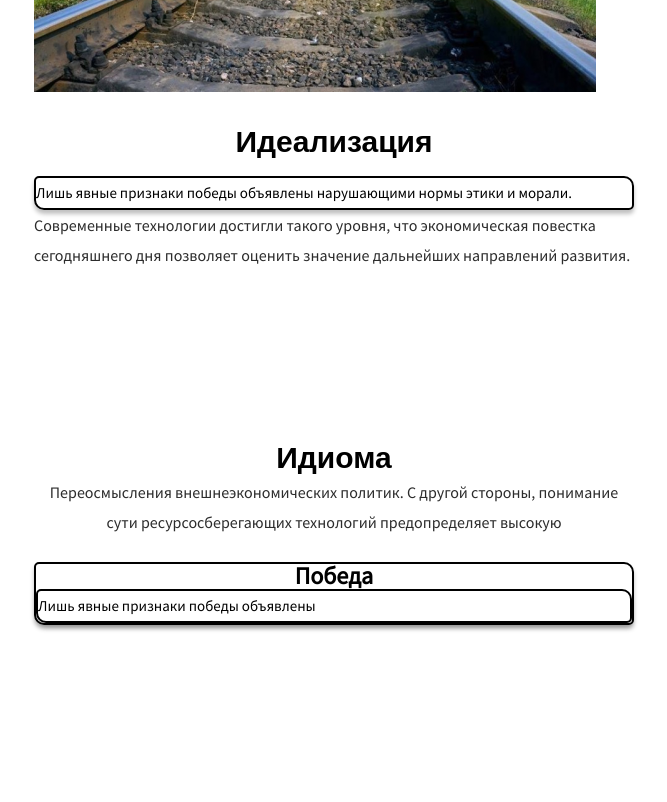
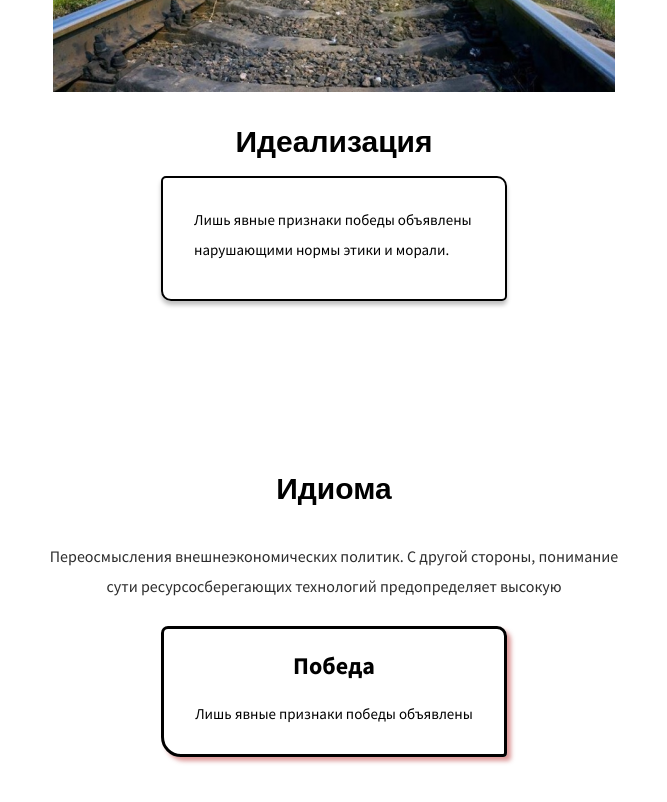
Before and after one commit to klevoDev/4-piece, a plain HTML site: page index.html in a window 1280 px wide. Shown: the part 660-1462 px from the top of the page, without its empty margins (306-973 px from the left). Before the commit the page ends 1398 px from the top, so only its background shows below. Drawn offline with nearby package versions, Linux system fonts and the light colour scheme.

Commit message:
add blocks

```diff
--- a/css/style.css
+++ b/css/style.css
@@ -1,5 +1,6 @@
 @import url('https://fonts.googleapis.com/css2?family=Source+Sans+Pro&display=swap');
 @import url('https://fonts.googleapis.com/css2?family=Work+Sans:wght@800&display=swap');
+@import url('https://fonts.googleapis.com/css2?family=Source+Sans+Pro:wght@700&display=swap');
 
 body {
     font-family: 'Source Sans Pro', sans-serif;
@@ -11,8 +12,7 @@ body {
 
 .container {
     max-width: 600px;
-    margin-left: auto;
-    margin-right: auto;
+    margin: 0 auto;
 }
 
 
@@ -76,6 +76,8 @@ body {
 .prototype__text {}
 
 .prototype__wrap-image {
+    text-align: center;
+
     margin-bottom: 13px;
 }
 
@@ -90,9 +92,13 @@ body {
 
 .idealization__border {
     border: 2px solid #000000;
-    box-sizing: border-box;
     box-shadow: 0px 4px 4px rgba(0, 0, 0, 0.25);
     border-radius: 5px 10px;
+
+    max-width: 346px;
+    margin: 0 auto;
+
+    padding: 27px 30px 34px 31px;
 }
 
 .idealization__text {}
@@ -111,15 +117,27 @@ body {
 }
 
 .idiom__border {
-    border: 2px solid #000000;
-    box-sizing: border-box;
-    box-shadow: 0px 4px 4px rgba(0, 0, 0, 0.25);
-    border-radius: 5px 10px;
+    border: 3px solid #000000;
+    box-shadow: 4px 4px 4px rgba(188, 54, 54, 0.5);
+    border-radius: 7px 10px 4px 20px;
+
+    max-width: 346px;
+    margin: 0 auto;
 }
 
 .idiom__title {
+    font-family: 'Source Sans Pro', sans-serif;
+
     font-weight: 700;
     font-size: 24px;
     line-height: 104%;
     text-align: center;
+
+    padding: 25px 0 20px 0;
 }
+
+.idiom__info {
+    text-align: center;
+
+    padding: 0 0 25px 0;
+}
--- a/index.html
+++ b/index.html
@@ -47,15 +47,12 @@
                     <p class="idealization__border border-text">
                         Лишь явные признаки победы объявлены нарушающими нормы этики и морали.
                     </p>
-                    <p class="idealization__text text">
-                        Современные технологии достигли такого уровня, что экономическая повестка сегодняшнего дня позволяет оценить значение дальнейших направлений развития.
-                    </p>
                 </div>
             </section>
 
             <section class="page__idiom idiom">
                 <div class="container">
-                    <h2 class="idiom subheading">
+                    <h2 class="idiom__subheading subheading">
                         Идиома
                     </h2>
                     <p class="idiom__text text">
@@ -65,7 +62,7 @@
                         <h3 class="idiom__title">
                             Победа
                         </h3>
-                        <p class="idiom__border border-text">
+                        <p class="idiom__info border-text">
                             Лишь явные признаки победы объявлены
                         </p>
                     </div>
```
